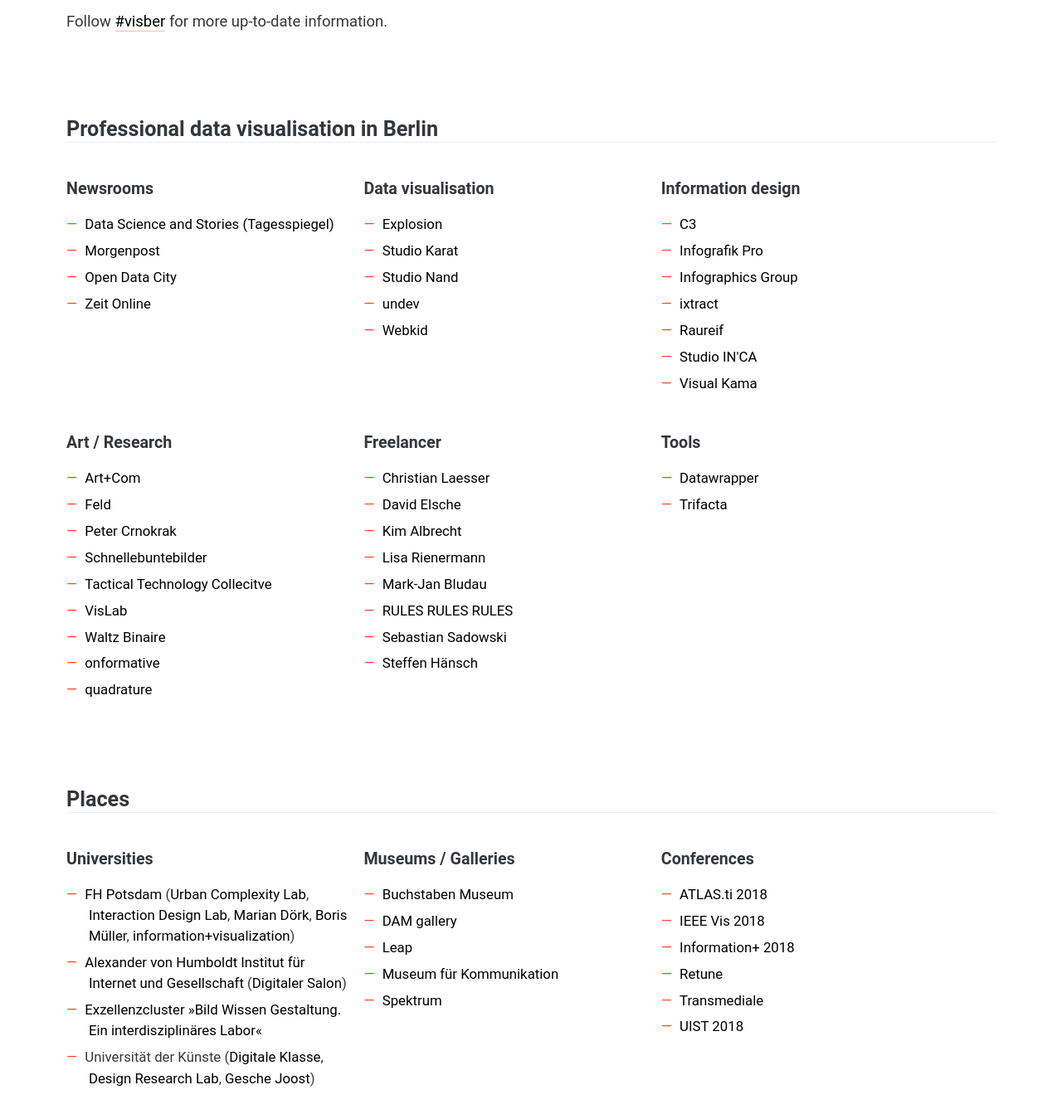
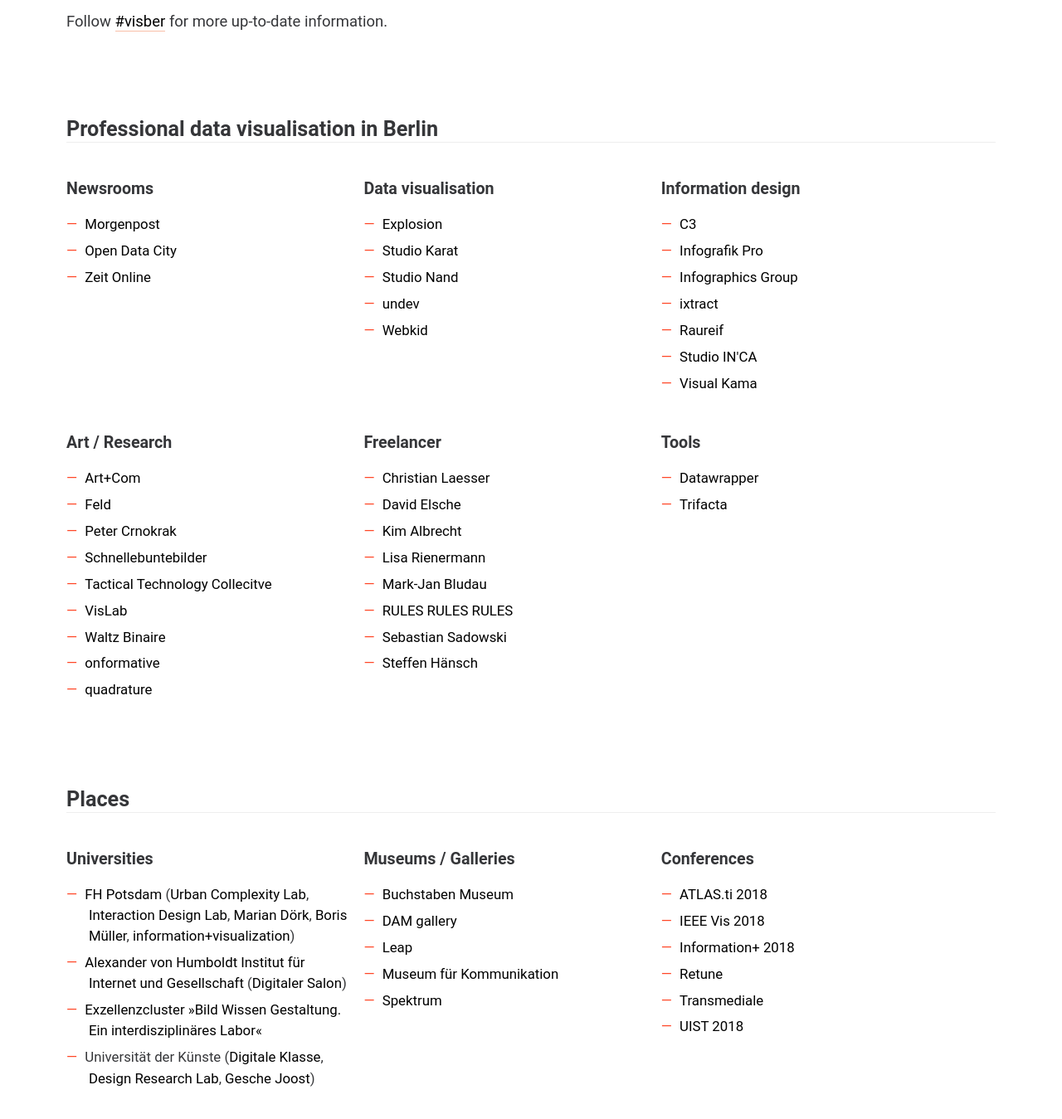
Before and after one commit to Data-Visualization-Berlin/datavis.berlin, a Jekyll site: the page built from index.html, in a window 1280 px wide and 1400 px high, scrolled down 394 px. Shown: the top 1349 px of the window at 83% size. Built offline with Jekyll 4.4.1, drawn with Linux system fonts in a browser that asks for light colours.

Commit message:
Deleted Data, Science and Stories and Philipp Bock
Thanks Paul!

```diff
--- a/index.html
+++ b/index.html
@@ -7,7 +7,6 @@
       <section id="newsrooms">
         <h3>Newsrooms</h3>
         <ul>
-          <li><a href="https://dsst.io">Data Science and Stories (Tagesspiegel)</a></li>
           <li><a href="http://www.morgenpost.de/interaktiv/">Morgenpost</a></li>
           <li><a href="https://opendatacity.de/">Open Data City</a></li>
           <li><a href="http://zeit.de/datenjournalismus">Zeit Online</a></li>
```
Also changed, not shown: other parts of index.html (+0 -1 lines).
